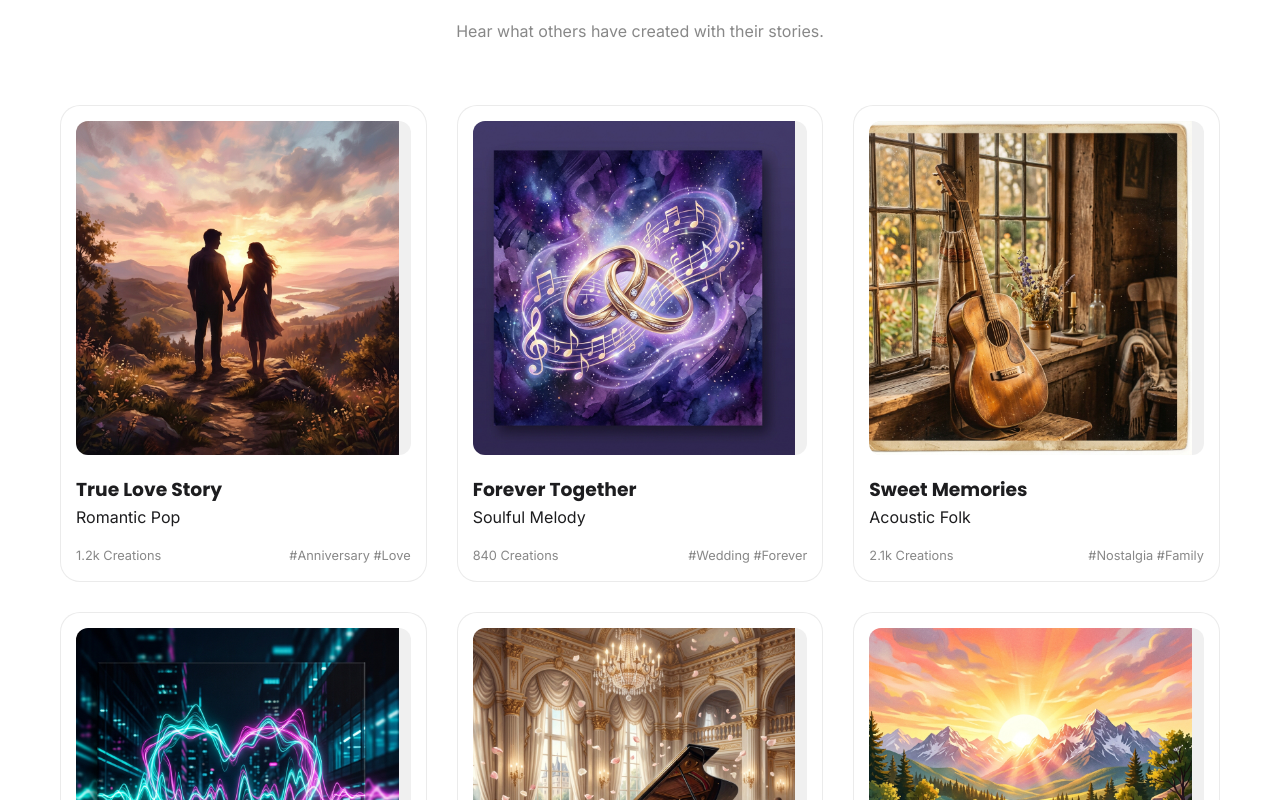
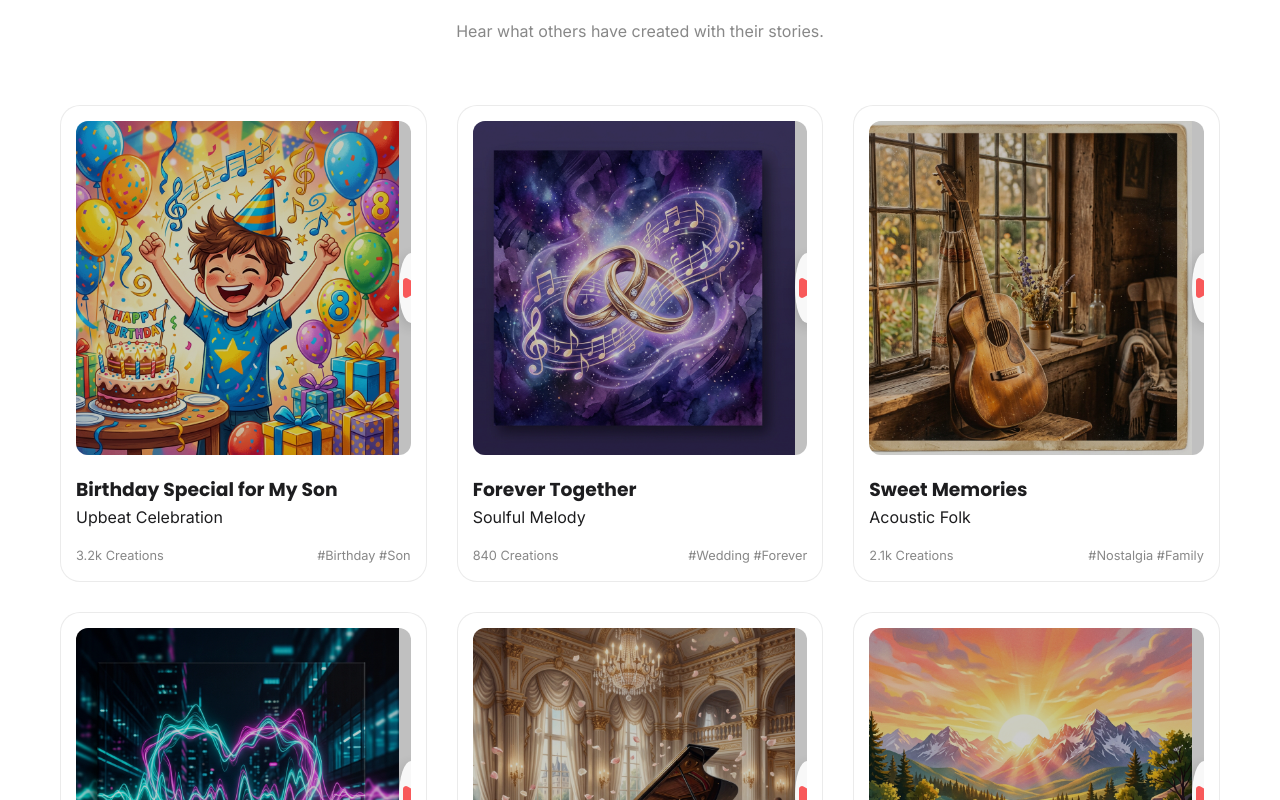
Before and after one commit to ascharyalokah-collab/melody, a React (Vite) app in the folder Frontend/: page / in a window 1280 px wide. Shown: the part 960-1760 px from the top of the page. Built offline with nearby package versions, Linux system fonts and the light colour scheme.

Commit message:
UI: Update first song to Birthday Special and improve play button visibility

```diff
--- a/Frontend/src/pages/LandingPage.css
+++ b/Frontend/src/pages/LandingPage.css
@@ -42,39 +42,42 @@
 .overlay-dark {
   position: absolute;
   inset: 0;
-  background: linear-gradient(to bottom, transparent 0%, rgba(0,0,0,0.4) 100%);
-  opacity: 0;
+  background: rgba(0, 0, 0, 0.2);
+  opacity: 1;
   transition: var(--transition);
+  z-index: 1;
 }
 
 .song-img:hover .overlay-dark {
-  opacity: 1;
+  background: rgba(0, 0, 0, 0.4);
 }
 
 .play-btn {
-  width: 60px;
-  height: 60px;
-  background: var(--primary);
+  width: 70px;
+  height: 70px;
+  background: white;
+  color: var(--primary);
   border-radius: 50%;
   display: flex;
   align-items: center;
   justify-content: center;
-  opacity: 0;
-  transform: scale(0.8);
+  opacity: 0.9;
+  transform: scale(1);
   transition: var(--transition);
-  z-index: 2;
+  z-index: 3;
+  box-shadow: 0 4px 15px rgba(0, 0, 0, 0.2);
 }
 
 .play-btn.playing {
   opacity: 1;
+  background: var(--primary);
+  color: white;
   transform: scale(1.1);
-  background: white;
-  color: var(--primary);
 }
 
 .song-card:hover .play-btn {
   opacity: 1;
-  transform: scale(1);
+  transform: scale(1.05);
 }
 
 .visualizer {
@@ -85,7 +88,7 @@
   align-items: flex-end;
   gap: 3px;
   height: 30px;
-  z-index: 1;
+  z-index: 2;
 }
 
 .bars {
--- a/Frontend/src/pages/LandingPage.jsx
+++ b/Frontend/src/pages/LandingPage.jsx
@@ -14,19 +14,19 @@ import audioFive from '../assets/audio-five.mpeg';
 import audioSix from '../assets/audio-six.mpeg';
 
 // Image Imports
-import songOneImg from '../assets/song-one.png';
 import songTwoImg from '../assets/song-two.png';
 import songThreeImg from '../assets/song-three.png';
 import songFourImg from '../assets/song-four.png';
 import songFiveImg from '../assets/song-five.png';
 import songSixImg from '../assets/song-six.png';
+import sonBirthdayImg from '../assets/son-birthday.png';
 
 const LandingPage = () => {
     const [playingId, setPlayingId] = useState(null);
     const audioRef = useRef(null);
 
     const trendingSongs = [
-        { id: 1, title: 'True Love Story', genre: 'Romantic Pop', audio: audioOne, image: songOneImg, stats: '1.2k Creations', tags: '#Anniversary #Love' },
+        { id: 1, title: 'Birthday Special for My Son', genre: 'Upbeat Celebration', audio: audioOne, image: sonBirthdayImg, stats: '3.2k Creations', tags: '#Birthday #Son' },
         { id: 2, title: 'Forever Together', genre: 'Soulful Melody', audio: audioTwo, image: songTwoImg, stats: '840 Creations', tags: '#Wedding #Forever' },
         { id: 3, title: 'Sweet Memories', genre: 'Acoustic Folk', audio: audioThree, image: songThreeImg, stats: '2.1k Creations', tags: '#Nostalgia #Family' },
         { id: 4, title: 'Modern Soul', genre: 'Modern R&B', audio: audioFour, image: songFourImg, stats: '1.5k Creations', tags: '#Birthday #Fun' },
@@ -199,25 +199,7 @@ const LandingPage = () => {
                 </div>
             </section>
 
-             {/* App Download */}
-             <section className="app-download">
-                <div className="container">
-                    <div className="app-card glass-card">
-                        <div className="app-text">
-                            <h2>Melody in Your Pocket</h2>
-                            <p>Download our app to track your orders, chat with artists, and listen to your songs anywhere.</p>
-                            <div className="app-btns">
-                                <button className="btn-dark">App Store</button>
-                                <button className="btn-dark">Google Play</button>
-                            </div>
-                        </div>
-                        <div className="app-img">
-                            {/* Visual representation of phone */}
-                            <div className="phone-mock"></div>
-                        </div>
-                    </div>
-                </div>
-             </section>
+
         </div>
     );
 };
```
Also changed, not shown: Frontend/src/assets/son-birthday.png (added).
